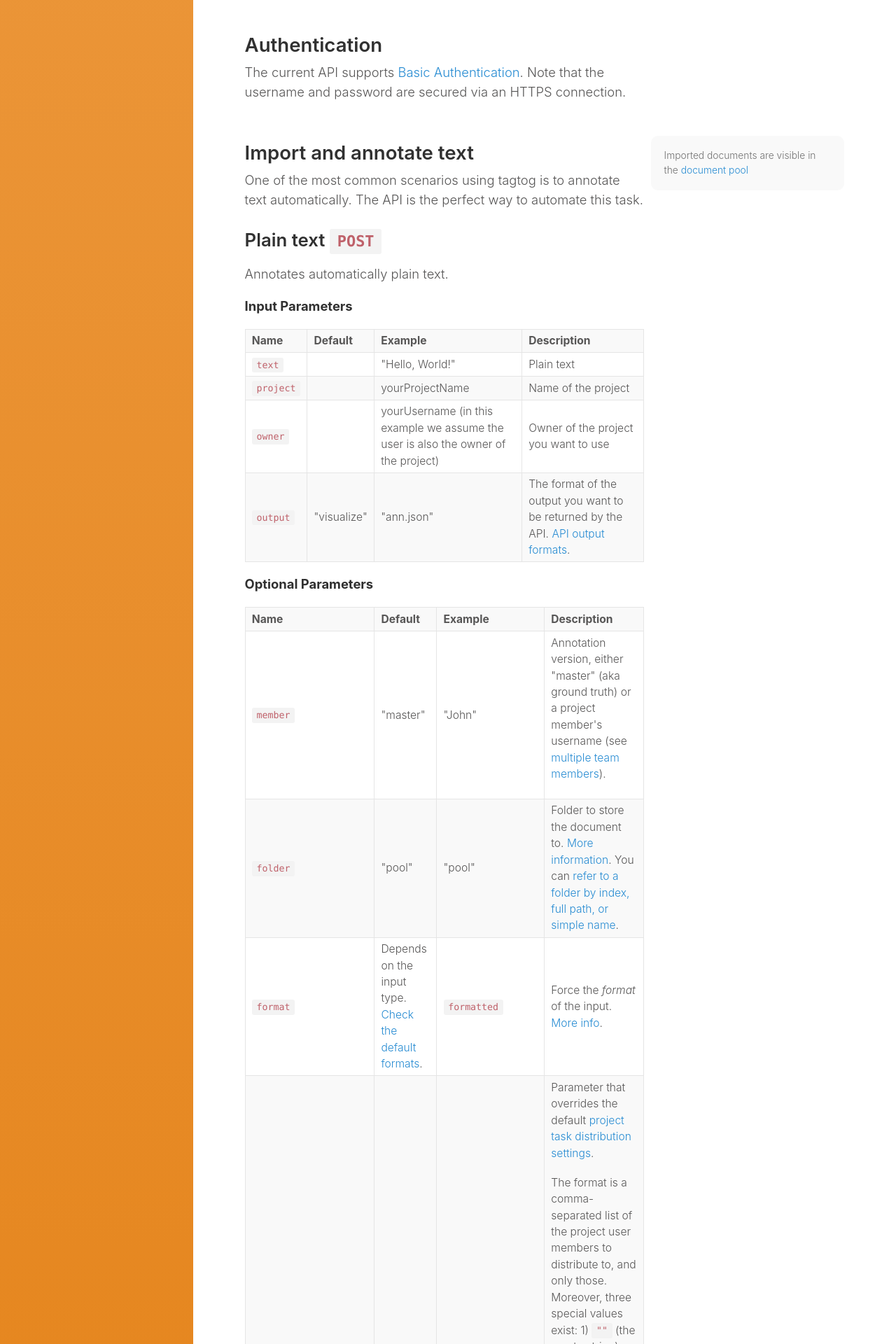
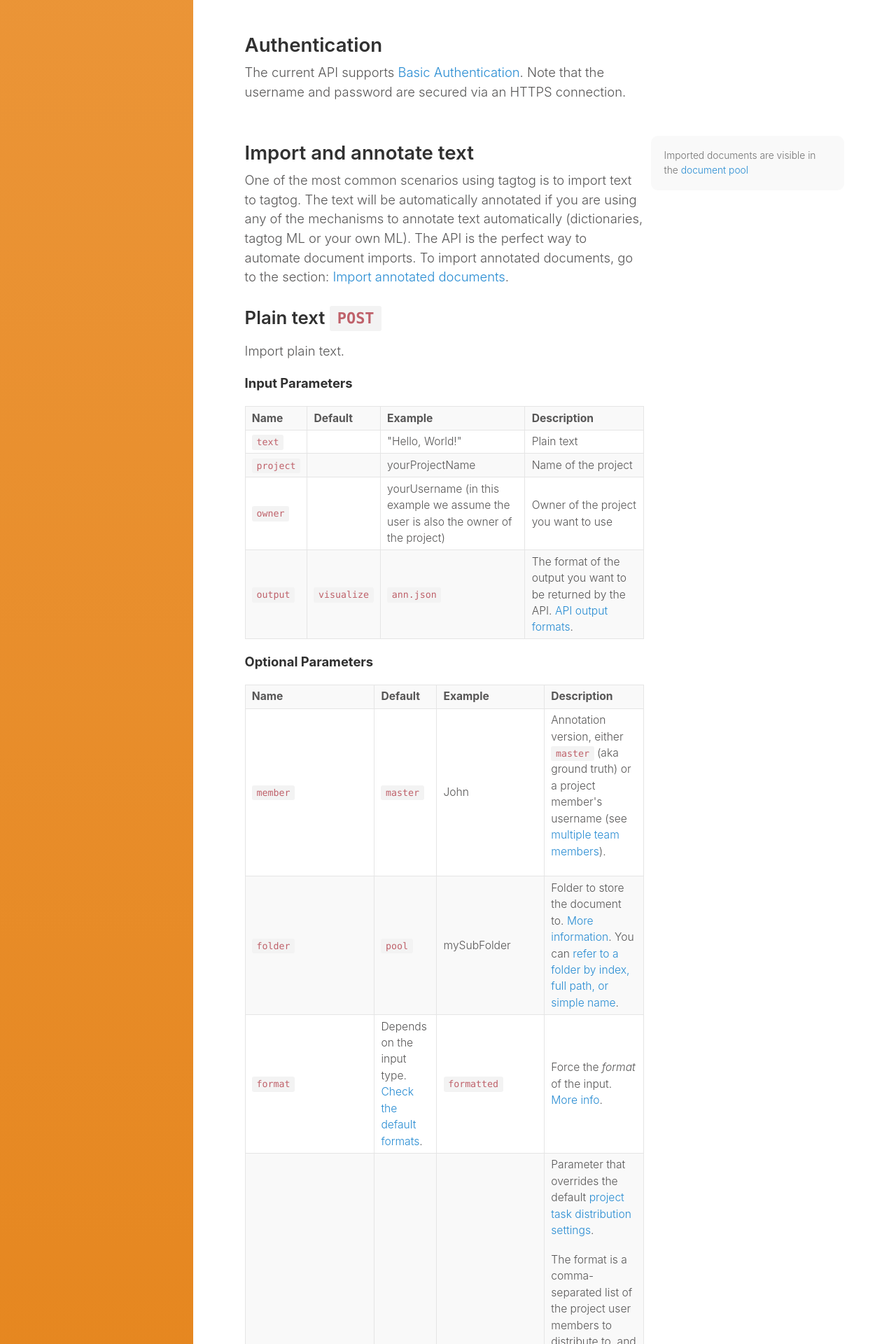
Before and after one commit to tagtogorg/tagtog-doc, a Jekyll site: the page built from API_documents_v1.md, in a window 1280 px wide. Shown: the part 1987-3907 px from the top of the page at 70% size. Built offline with Jekyll 4.4.1, drawn with Linux system fonts in a browser that asks for light colours; nearby versions of some CDN libraries; some of the changed text lies outside the part shown.

````diff
--- a/API_documents_v1.md
+++ b/API_documents_v1.md
@@ -48,11 +48,11 @@ api_plain_text: "\"Hello, World!\""
 </div>
 <div class="two-third-col">
   <h2>Import and annotate text</h2>
-  <p>One of the most common scenarios using tagtog is to annotate text automatically. The API is the perfect way to automate this task.</p>
+  <p>One of the most common scenarios using tagtog is to import text to tagtog. The text will be automatically annotated if you are using any of the mechanisms to annotate text automatically (dictionaries, tagtog ML or your own ML). The API is the perfect way to automate document imports. To import annotated documents, go to the section: <a href="API_documents_v1.html#import-annotated-documents-post">Import annotated documents</a>.</p>
 
 
   <h3>Plain text <code>POST</code></h3>
-  <p>Annotates automatically plain text.</p>
+  <p>Import plain text.</p>
   <p><strong>Input Parameters</strong></p>
   <table style="width:100%;">
     <tr>
@@ -81,8 +81,8 @@ api_plain_text: "\"Hello, World!\""
     </tr>
     <tr>
       <td><code>output</code></td>
-      <td>"visualize"</td>
-      <td>"ann.json"</td>
+      <td><code>visualize</code></td>
+      <td><code>ann.json</code></td>
       <td>The format of the output you want to be returned by the API. <a href="#output-parameter">API output formats</a>.</td>
     </tr>
   </table>
@@ -97,26 +97,26 @@ api_plain_text: "\"Hello, World!\""
     </tr>
     <tr>
       <td><code>member</code></td>
-      <td>"master"</td>
-      <td>"John"</td>
-      <td><p>Annotation version, either "master" (aka ground truth) or a project member's username (see <a href="/collaboration.html">multiple team members</a>).</p></td>
+      <td><code>master</code></td>
+      <td>John</td>
+      <td><p>Annotation version, either <code>master</code> (aka ground truth) or a project member's username (see <a href="/collaboration.html">multiple team members</a>).</p></td>
     </tr>
     <tr>
       <td><code>folder</code></td>
-      <td>"pool"</td>
-      <td>"pool"</td>
+      <td><code>pool</code></td>
+      <td>mySubFolder</td>
       <td>Folder to store the document to. <a href="/documents.html">More information</a>. You can <a href="search-queries.html#search-by-folder">refer to a folder by index, full path, or simple name</a>.</td>
     </tr>
     <tr>
       <td><code>format</code></td>
       <td>Depends on the input type. <a href="ioformats.html#input-types">Check the default formats</a>.</td>
       <td><code>formatted</code></td>
-      <td>Force the <em>format</em> of the input. <a href="ioformats.html#distinguish-format-by-given-format-parameter">More info</a>.</td>
+      <td>Force the <em>format</em> of the input. <a href="ioformats.html#input-formats">More info</a>.</td>
     </tr>
     <tr>
       <td><code>distributeToMembers</code></td>
-      <td>"-"</td>
-      <td>"John,Laura"</td>
+      <td><code>-</code></td>
+      <td>John,Laura</td>
       <td>
         <p>Parameter that overrides the default <a href="projects.html#task-distribution">project task distribution settings</a>.</p>
         <p>The format is a comma-separated list of the project user members to distribute to, and only those. Moreover, three special values exist: 1) <code>""</code> (the empty string) means to perform no task distribution whatsoever; 2) <code>"&ast;"</code> means to select all team members to distribute to; and 3) <code>"-"</code> means using the project default settings (same as actually not writing this parameter).</p>
@@ -149,7 +149,7 @@ api_plain_text: "\"Hello, World!\""
       <li><a href="#tab-3-plain-text">JavaScript</a></li>
     </ul>
     <div class="tab">
-    <p class="code-desc">The example below imports plain text and retrieve the automatic annotations in <code>ann.json</code> format. As you can see, we don't need to specify the <code>format</code> parameter.</p>
+    <p class="code-desc">The example below imports plain text and retrieve the annotations identified (if any) in <code>ann.json</code> format.</p>
 <div id="tab-1-plain-text" class="tab-content" style="display: block" markdown="1">
 ```shell
 curl -u {{ page.api_username }}:{{ page.api_pwd }} -X POST -d 'text={{ page.api_plain_text }}' '{{ page.api_document_url }}?project={{ page.api_project }}&owner={{ page.api_username }}&output=ann.json'
@@ -224,7 +224,7 @@ fetch('{{ page.api_document_url }}?project={{ page.api_project }}&owner={{ page.
       <li class="current"><a href="#tab-plain-text-formatted-python">Python</a></li>
     </ul>
     <div class="tab">
-      <p class="code-desc">This example imports plain text in <code>formatted</code> format and returns the result of the operation (<code>null</code> <code>output</code>).</p>
+      <p class="code-desc">This example imports plain text in <code>formatted</code> format and returns the result of the operation (output format <code>null</code>).</p>
 <div id="tab-plain-text-formatted-python" class="tab-content" style="display: block" markdown="1">
 ```python
 import requests
@@ -268,19 +268,13 @@ print(response.text)
 
 
 
-
-
-
-
-
-
 {::comment}
 URLS
 {:/comment}
 
 <div class="two-third-col">
   <h3>URL <code>POST</code> <code>GET</code></h3>
-  <p>Import the text content of a URL and annotate it.</p>
+  <p>Import the content of a URL (HTML or other file) and annotate it.</p>
   <p><strong>Input Parameters</strong></p>
   <table style="width:100%;">
     <tr>
@@ -291,7 +285,7 @@ URLS
     </tr>
     <tr>
       <td><code>url</code></td>
-      <td>"-"</td>
+      <td></td>
       <td class="break-all"><a href="https://en.wikipedia.org/wiki/Autonomous_cruise_control_system">https://en.wikipedia.org/wiki/Autonomous_cruise_control_system</a></td>
       <td>URL to annotate</td>
     </tr>
@@ -309,7 +303,7 @@ URLS
     </tr>
     <tr>
       <td><code>output</code></td>
-      <td>"visualize"</td>
+      <td><code>visualize</code></td>
       <td><code>weburl</code></td>
       <td>The format of the output you want to be returned by the API. <a href="#output-parameter">API output formats</a>.</td>
     </tr>
@@ -325,25 +319,31 @@ URLS
     </tr>
     <tr>
       <td><code>member</code></td>
-      <td>"master"</td>
-      <td>"John"</td>
-      <td><p>Annotation version, either "master" (aka ground truth) or a project member's username (see <a href="/collaboration.html">multiple team members</a>).</p></td>
+      <td><code>master</code></td>
+      <td>John</td>
+      <td><p>Annotation version, either <code>master</code> (aka ground truth) or a project member's username (see <a href="/collaboration.html">multiple team members</a>).</p></td>
     </tr>
     <tr>
       <td><code>folder</code></td>
-      <td>"pool"</td>
-      <td>"pool"</td>
+      <td><code>pool</code></td>
+      <td>mySubFolder</td>
       <td>Folder to store the document to. <a href="/documents.html">More information</a>. You can <a href="search-queries.html#search-by-folder">refer to a folder by index, full path, or simple name</a>.</td>
     </tr>
     <tr>
       <td><code>distributeToMembers</code></td>
-      <td>"-"</td>
-      <td>"John,Laura"</td>
+      <td><code>-</code></td>
+      <td>John,Laura</td>
       <td>
         <p>Parameter that overrides the default <a href="projects.html#task-distribution">project task distribution settings</a>.</p>
         <p>The format is a comma-separated list of the project user members to distribute to, and only those. Moreover, three special values exist: 1) <code>""</code> (the empty string) means to perform no task distribution whatsoever; 2) <code>"&ast;"</code> means to select all team members to distribute to; and 3) <code>"-"</code> means using the project default settings (same as actually not writing this parameter).</p>
         <p>This parameter is useful to fine-control which documents should be distributed to which members, depending on some criteria. For example, you could distribute documents to different members depending on the upload folder.</p>
       </td>
+    </tr>
+    <tr>
+      <td><code>filename</code></td>
+      <td>The original file name</td>
+      <td>Autonomous_cruise_control_system.html</td>
+      <td>Force the document's filename with this argument, otherwise the default is used. Note that the filename must end with the original extension. Otherwise, this is appended to your given name.</td>
     </tr>
   </table>
 
@@ -361,7 +361,7 @@ URLS
       <li><a href="#tab-3-url">JavaScript</a></li>
     </ul>
     <div class="tab">
-    <p class="code-desc">The example below imports a URL and retrieves the web link for the annotated document. That link redirects to the annotated document at the tagtog app.</p>
+    <p class="code-desc">The example below imports a URL and as the output, it retrieves the web link for the annotated document. That link redirects to the annotated document at the tagtog web app. You can use other <a href="ioformats.html#output-formats">output formats</a>.</p>
 <div id="tab-1-url" class="tab-content" style="display: block" markdown="1">
 ```shell
 curl -u {{ page.api_username }}:{{ page.api_pwd }} -X POST '{{ page.api_document_url }}?project={{ page.api_project }}&owner={{ page.api_username }}&url=https://en.wikipedia.org/wiki/Autonomous_cruise_control_system&output=weburl'
@@ -481,8 +481,8 @@ FILES
     </tr>
     <tr>
       <td><code>output</code></td>
-      <td>"visualize"</td>
-      <td>"ann.json"</td>
+      <td><code>visualize</code></td>
+      <td><code>ann.json</code></td>
       <td>The format of the output you want to be returned by the API. <a href="#output-parameter">API output formats</a>.</td>
     </tr>
   </table>
@@ -497,31 +497,37 @@ FILES
     </tr>
     <tr>
       <td><code>member</code></td>
-      <td>"master"</td>
-      <td>"John"</td>
-      <td><p>Annotation version, either "master" (aka ground truth) or a project member's username (see <a href="/collaboration.html">multiple team members</a>).</p></td>
+      <td><code>master</code></td>
+      <td>John</td>
+      <td><p>Annotation version, either <code>master</code> (aka ground truth) or a project member's username (see <a href="/collaboration.html">multiple team members</a>).</p></td>
     </tr>
     <tr>
       <td><code>folder</code></td>
-      <td>"pool"</td>
-      <td>"pool"</td>
+      <td><code>pool</code></td>
+      <td>myFolder</td>
       <td>Folder to store the document to. <a href="/documents.html">More information</a>. You can <a href="search-queries.html#search-by-folder">refer to a folder by index, full path, or simple name</a>.</td>
     </tr>
     <tr>
       <td><code>format</code></td>
       <td></td>
-      <td>"verbatim"</td>
-      <td>Force how the <em>format</em> of the inputted text should be interpreted; <a href="ioformats.html#distinguish-format-by-given-format-parameter">more info.</a></td>
+      <td><code>verbatim</code></td>
+      <td>Force how the <em>format</em> of the inputted text should be interpreted; <a href="ioformats.html#input-formats">more info.</a></td>
     </tr>
     <tr>
       <td><code>distributeToMembers</code></td>
-      <td>"-"</td>
-      <td>"John,Laura"</td>
+      <td><code>-</code></td>
+      <td>John,Laura</td>
       <td>
         <p>Parameter that overrides the default <a href="projects.html#task-distribution">project task distribution settings</a>.</p>
         <p>The format is a comma-separated list of the project user members to distribute to, and only those. Moreover, three special values exist: 1) <code>""</code> (the empty string) means to perform no task distribution whatsoever; 2) <code>"&ast;"</code> means to select all team members to distribute to; and 3) <code>"-"</code> means using the project default settings (same as actually not writing this parameter).</p>
         <p>This parameter is useful to fine-control which documents should be distributed to which members, depending on some criteria. For example, you could distribute documents to different members depending on the upload folder.</p>
       </td>
+    </tr>
+    <tr>
+      <td><code>filename</code></td>
+      <td>The original file name</td>
+      <td>MyNewDoc.pdf</td>
+      <td>Force the document's filename with this argument, otherwise the default is used. Note that the filename must end with the original extension. Otherwise, this is appended to your given name.</td>
     </tr>
   </table>
 
@@ -542,7 +548,7 @@ FILES
       <li><a href="#tab-3-file">JavaScript</a></li>
     </ul>
     <div class="tab">
-    <p class="code-desc">This example imports a file and retrieves the annotations in <code>ann.json</code>. You can extend it easily to upload multiple files.</p>
+    <p class="code-desc">This example imports a file and retrieves the annotations in <code>ann.json</code>.</p>
 <div id="tab-2-file" class="tab-content" style="display: block" markdown="1">
 ```python
 import requests
@@ -835,8 +841,8 @@ PUBMED IDS
     </tr>
     <tr>
       <td><code>output</code></td>
-      <td>"visualize"</td>
-      <td>"ann.json"</td>
+      <td><code>visualize</code></td>
+      <td><code>ann.json</code></td>
       <td>The format of the output you want to be returned by the API. <a href="#output-parameter">API output formats</a>.</td>
     </tr>
   </table>
@@ -851,25 +857,31 @@ PUBMED IDS
     </tr>
     <tr>
       <td><code>member</code></td>
-      <td>"master"</td>
-      <td>"John"</td>
-      <td><p>Annotation version, either "master" (aka ground truth) or a project member's username (see <a href="/collaboration.html">multiple team members</a>).</p></td>
+      <td><code>master</code></td>
+      <td>John</td>
+      <td><p>Annotation version, either <code>master</code> (aka ground truth) or a project member's username (see <a href="/collaboration.html">multiple team members</a>).</p></td>
     </tr>
     <tr>
       <td><code>folder</code></td>
-      <td>"pool"</td>
-      <td>"pool"</td>
+      <td><code>pool</code></td>
+      <td>myFolder</td>
       <td>Folder to store the document to. <a href="/documents.html">More information</a>. You can <a href="search-queries.html#search-by-folder">refer to a folder by index, full path, or simple name</a>.</td>
     </tr>
     <tr>
       <td><code>distributeToMembers</code></td>
-      <td>"-"</td>
-      <td>"John,Laura"</td>
+      <td><code>-</code></td>
+      <td>John,Laura</td>
       <td>
         <p>Parameter that overrides the default <a href="projects.html#task-distribution">project task distribution settings</a>.</p>
         <p>The format is a comma-separated list of the project user members to distribute to, and only those. Moreover, three special values exist: 1) <code>""</code> (the empty string) means to perform no task distribution whatsoever; 2) <code>"&ast;"</code> means to select all team members to distribute to; and 3) <code>"-"</code> means using the project default settings (same as actually not writing this parameter).</p>
         <p>This parameter is useful to fine-control which documents should be distributed to which members, depending on some criteria. For example, you could distribute documents to different members depending on the upload folder.</p>
       </td>
+    </tr>
+    <tr>
+      <td><code>filename</code></td>
+      <td>The original file name</td>
+      <td>myPaper.xml</td>
+      <td>Force the document's filename with this argument, otherwise the default is used. Note that the filename must end with the original extension. Otherwise, this is appended to your given name.</td>
     </tr>
   </table>
 
@@ -997,7 +1009,7 @@ fetch('https://www.tagtog.net/api/0.1/documents?project=yourProject&owner=yourUs
     </tr>
     <tr>
       <td><code>output</code></td>
-      <td>"visualize"</td>
+      <td><code>visualize</code></td>
       <td><code>null</code></td>
       <td></td>
     </tr>
@@ -1019,20 +1031,20 @@ fetch('https://www.tagtog.net/api/0.1/documents?project=yourProject&owner=yourUs
     </tr>
     <tr>
       <td><code>member</code></td>
-      <td>"master"</td>
-      <td>"John"</td>
-      <td><p>Annotation version, either "master" (aka ground truth) or a project member's username (see <a href="/collaboration.html">multiple team members</a>).</p></td>
+      <td><code>master</code></td>
+      <td>John</td>
+      <td><p>Annotation version, either <code>master</code> (aka ground truth) or a project member's username (see <a href="/collaboration.html">multiple team members</a>).</p></td>
     </tr>
     <tr>
       <td><code>folder</code></td>
-      <td>"pool"</td>
-      <td>"pool"</td>
+      <td><code>pool</code></td>
+      <td>myFolder</td>
       <td>Folder to store the document to. <a href="/documents.html">More information</a>. You can <a href="search-queries.html#search-by-folder">refer to a folder by index, full path, or simple name</a>.</td>
     </tr>
     <tr>
       <td><code>distributeToMembers</code></td>
-      <td>"-"</td>
-      <td>"John,Laura"</td>
+      <td><code>-</code></td>
+      <td>John,Laura</td>
       <td>
         <p>Parameter that overrides the default <a href="projects.html#task-distribution">project task distribution settings</a>.</p>
         <p>The format is a comma-separated list of the project user members to distribute to, and only those. Moreover, three special values exist: 1) <code>""</code> (the empty string) means to perform no task distribution whatsoever; 2) <code>"&ast;"</code> means to select all team members to distribute to; and 3) <code>"-"</code> means using the project default settings (same as actually not writing this parameter).</p>
@@ -1369,7 +1381,7 @@ fetch('https://www.tagtog.net/api/0.1/documents?project=yourProject&owner=yourUs
     </tr>
     <tr>
       <td><code>output</code></td>
-      <td>"visualize"</td>
+      <td><code>visualize</code></td>
       <td><code>null</code></td>
       <td></td>
     </tr>
@@ -1391,9 +1403,9 @@ fetch('https://www.tagtog.net/api/0.1/documents?project=yourProject&owner=yourUs
     </tr>
     <tr>
       <td><code>member</code></td>
-      <td>"master"</td>
-      <td>"John"</td>
-      <td><p>Annotation version, either "master" (aka ground truth) or a project member's username (see <a href="/collaboration.html">multiple team members</a>).</p></td>
+      <td><code>master</code></td>
+      <td>John</td>
+      <td><p>Annotation version, either <code>master</code> (aka ground truth) or a project member's username (see <a href="/collaboration.html">multiple team members</a>).</p></td>
     </tr>
   </table>
 
@@ -1731,7 +1743,7 @@ aMHKzF_lIoNrdh9pAx298njgIezy-text,false
     <tr>
       <td><code>output</code></td>
       <td><code>visualization</code></td>
-      <td>"ann.json"</td>
+      <td><code>ann.json</code></td>
       <td>The format of the output you want to be returned by the API. <a href="#output-parameter">API output formats</a>.</td>
     </tr>
     <tr>
@@ -1770,9 +1782,9 @@ aMHKzF_lIoNrdh9pAx298njgIezy-text,false
     </tr>
     <tr>
       <td><code>member</code></td>
-      <td>"master"</td>
-      <td>"John"</td>
-      <td><p>Annotation version, either "master" (aka ground truth) or a project member's username (see <a href="/collaboration.html">multiple team members</a>).</p></td>
+      <td><code>master</code></td>
+      <td>John</td>
+      <td><p>Annotation version, either <code>master</code> (aka ground truth) or a project member's username (see <a href="/collaboration.html">multiple team members</a>).</p></td>
     </tr>
   </table>
 
@@ -2109,78 +2121,7 @@ curl -u {{ page.api_username }}:{{ page.api_pwd }} -X DELETE '{{ page.api_docume
 
 <div class="two-third-col">
 <h2><code>output</code> parameter</h2>
-<p>These are the different types of outputs supported by the API.</p>
-<table style="width:100%;" class="table-with-code">
-  <tr>
-    <th>Name</th>
-    <th>Description</th>
-  </tr>
-  <tr>
-    <td><code>visualize</code></td>
-    <td>This is the default value. Choose to visualize the document resource returning the web page directly (<code>web</code> or <code>web-editor-only</code> if the User Agent is a recognized browser and a tagtog project information was given, i.e. web, or, respectively, no tagtog project was given, i.e., <code>web-editor-only</code>) or otherwise return the <code>weburl</code> (typically, the User Agent will be a command line program)</td>
-  </tr>
-  <tr>
-    <td><code>web</code></td>
-    <td>Visual representation of the document and its annotations on the tagtog web interface (HTML page).</td>
-  </tr>
-  <tr>
-    <td><code>web-editor-only</code></td>
-    <td>Analogously as <code>web</code>, yet without the information of a tagtog project, i.e., only the document editor layout. Useful in case you want to create iFrames in your web app.</td>
-  </tr>
-  <tr>
-    <td><code>weburl</code></td>
-    <td>URL of the annotated document at tagtog web interface.</td>
-  </tr>
-  <tr>
-    <td><code>null</code></td>
-    <td>Special output to signify that no document output is desired. A JSON response of the request will be returned instead. For example, when importing a document:
-<div markdown="1">
-```javascript
-{
-  "ok":1 //number of documents successfully changed,
-  "errors":0 //number of documents with errors,
-  "items": //list of documents changed
-  [
-    { "origid":"text",
-      "names":["text.txt"],
-      "tagtogID":"aOM6EFIvULWc6J.7MAYQB3V2sF84-text",
-      "result":"created"}
-  ],
-  "warnings":[]
-}
-```
-<p>You can use this parameter, for example, if you need the API to return you the id of each document imported.</p>
-
-</div>
-    </td>
-  </tr>
-  <tr>
-    <td><code>ann.json</code></td>
-    <td>Annotations part of the <a href="/anndoc.html#ann-json">anndoc format documentation</a>.</td>
-  </tr>
-  <tr>
-    <td><code>html</code>, <code>xml</code>, <code>plain.html</code></td>
-    <td>Content part of the <a href="/anndoc.html#plain-html">anndoc format documentation</a>.</td>
-  </tr>
-  <tr>
-    <td><code>text</code></td>
-    <td>Document content in plain text.</td>
-  </tr>
-  <tr>
-    <td><code>orig</code>, <code>original</code></td>
-    <td>The originally submitted file.</td>
-  </tr>
-  <tr>
-    <td><code>csv</code></td>
-    <td>List of the project's documents and their master (ground truth) annotation status. Currently it works only with parameter <code>search=&ast;</code></td>
-  </tr>
-</table>
-
-</div>
-<div class="one-third-col">
-  {% include message.html message="<strong>Note</strong>: all output formats are returned in their latest format versions. The format versions cannot be chosen." %}
-</div>
-
+<p><a href="ioformats.html#output-formats">Output formats supported by the API</a></p>
 
 
 <div class="two-third-col">
````
Also changed, not shown: other parts of API_documents_v1.md (+2 -2 lines).
